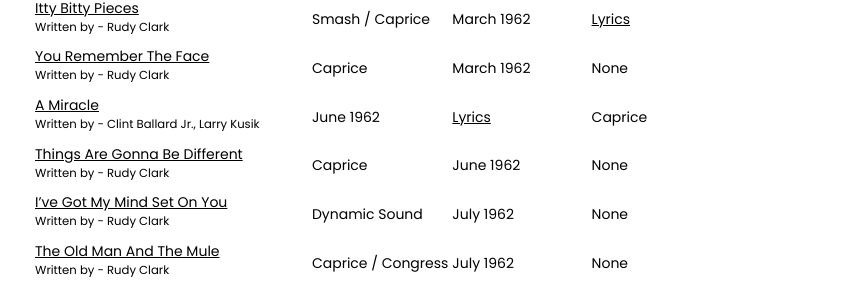
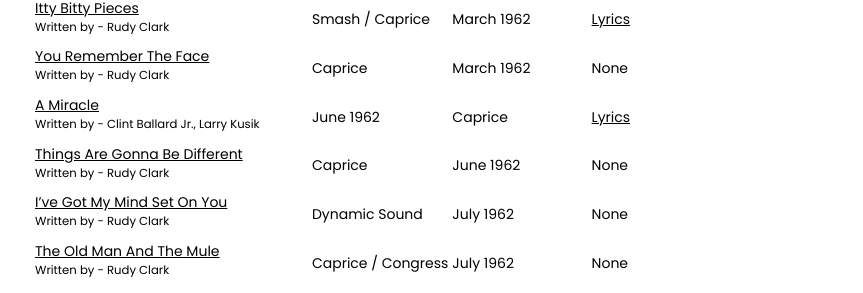
Before and after one commit to jamesraymusic/jamesraymusic.github.io, a Jekyll site: the page built from songs.md, in a window 1280 px wide. Shown: the part 387-680 px from the top of the page, without its empty margins (208-1071 px from the left). Built offline with Jekyll 4.4.1, drawn with Linux system fonts in a browser that asks for light colours.

```diff
--- a/songs.md
+++ b/songs.md
@@ -16,7 +16,7 @@ James Ray, [Rudy Clark](https://en.wikipedia.org/wiki/Rudy_Clark) (main writer)
 | [It's Been A Drag](https://www.youtube.com/watch?v=Z8zyY8Q37fk)<br><sup>Written by - Rudy Clark</sup> | Caprice | October 1961 | None |
 | [Itty Bitty Pieces](https://www.youtube.com/watch?v=56Tv8PjAF5Y)<br><sup>Written by - Rudy Clark</sup> | Smash / Caprice | March 1962 | [Lyrics](./lyrics/itty-bitty-pieces.md) |
 | [You Remember The Face](https://www.youtube.com/watch?v=ZR7JAQcVPgM)<br><sup>Written by - Rudy Clark</sup> | Caprice | March 1962 | None |
-| [A Miracle](https://www.youtube.com/watch?v=s9y2VSHu2I8)<br><sup>Written by - Clint Ballard Jr., Larry Kusik</sup> | June 1962 | [Lyrics](./lyrics/a-miracle.md) | Caprice |
+| [A Miracle](https://www.youtube.com/watch?v=s9y2VSHu2I8)<br><sup>Written by - Clint Ballard Jr., Larry Kusik</sup> | June 1962 | Caprice | [Lyrics](./lyrics/a-miracle.md) |
 | [Things Are Gonna Be Different](https://www.youtube.com/watch?v=_78nuECv3Do)<br><sup>Written by - Rudy Clark</sup> | Caprice | June 1962 | None |
 | [I've Got My Mind Set On You](https://www.youtube.com/watch?v=dSNbpBOf80A)<br><sup>Written by - Rudy Clark</sup> | Dynamic Sound | July 1962 | None |
 | [The Old Man And The Mule](https://www.youtube.com/watch?v=9H6uo_a24xU)<br><sup>Written by - Rudy Clark</sup> | Caprice / Congress | July 1962 | None |
```
